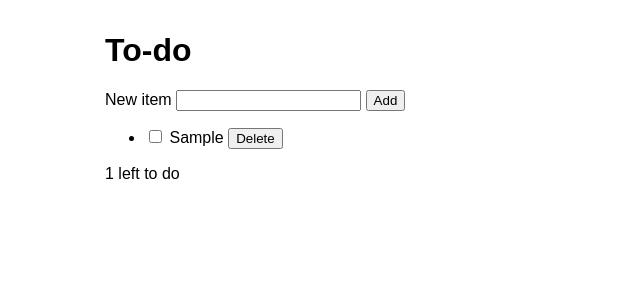
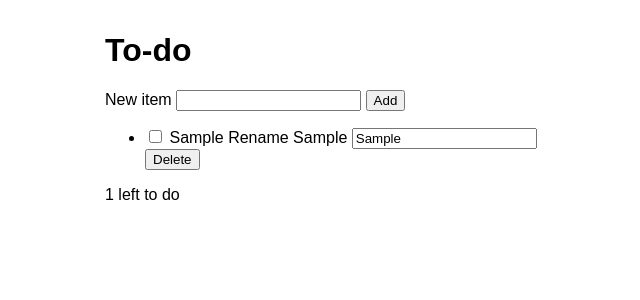
Before and after one commit to iammaheshj/relay-sample-app, a React (Vite) app: page / in a window 1280 px wide. Both pictures are taken after typing "Sample" into the empty fields and a click on the button "Add". Shown: the top 300 px of the page, without its empty margins (295-935 px from the left). Built offline with nearby package versions, Linux system fonts and the light colour scheme.

Commit message:
Add renameTodo logic and UI control with tests
Relay-Run: 90e5076bdead41537c58eb2505fe8b0c8de398f26f8bf623c35321142eab02b3:0

```diff
--- a/src/App.tsx
+++ b/src/App.tsx
@@ -1,5 +1,5 @@
 import { type FormEvent, useState } from "react";
-import { addTodo, remaining, removeTodo, type Todo, toggleTodo } from "./todos";
+import { addTodo, remaining, removeTodo, renameTodo, type Todo, toggleTodo } from "./todos";
 
 export function App() {
   const [todos, setTodos] = useState<Todo[]>([]);
@@ -30,6 +30,14 @@ export function App() {
               />{" "}
               <span style={{ textDecoration: todo.done ? "line-through" : "none" }}>{todo.title}</span>
             </label>{" "}
+            <label>
+              <span className="sr-only">Rename {todo.title}</span>{" "}
+              <input
+                aria-label={`Rename ${todo.title}`}
+                defaultValue={todo.title}
+                onBlur={(e) => setTodos((current) => renameTodo(current, todo.id, e.target.value))}
+              />
+            </label>{" "}
             <button
               type="button"
               aria-label={`Delete ${todo.title}`}
--- a/src/todos.ts
+++ b/src/todos.ts
@@ -13,6 +13,12 @@ export function addTodo(todos: Todo[], title: string): Todo[] {
   return [...todos, { id, title: trimmed, done: false }];
 }
 
+export function renameTodo(todos: Todo[], id: number, title: string): Todo[] {
+  const trimmed = title.trim();
+  if (!trimmed) return todos;
+  return todos.map((t) => (t.id === id ? { ...t, title: trimmed } : t));
+}
+
 export function toggleTodo(todos: Todo[], id: number): Todo[] {
   return todos.map((t) => (t.id === id ? { ...t, done: !t.done } : t));
 }
```
Also changed, not shown: 2 other files (tests, documents, lock files or other folders).
